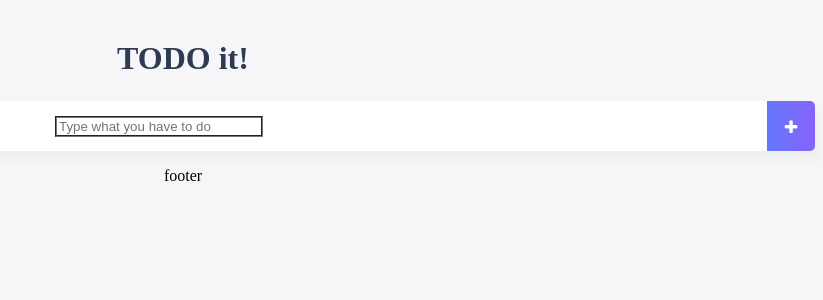
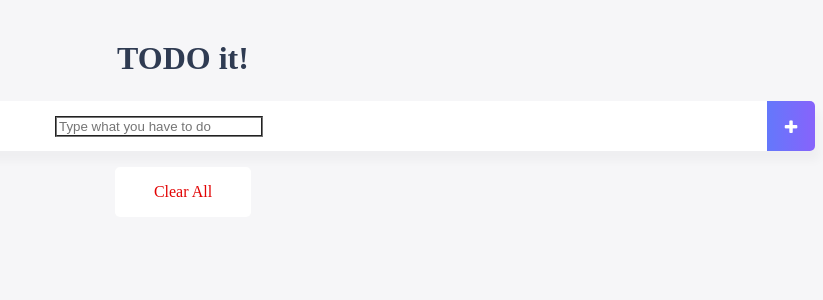
Before and after one commit to devmei/vue-todo, a Vue app: page / in a window 1280 px wide. Shown: the top 300 px of the page, without its empty margins (457-1280 px from the left). Built offline with nearby package versions, Linux system fonts and the light colour scheme.

Commit message:
06-4 컴포넌트 내용 구현하기 - TodoFooter 컴포넌트

```diff
--- a/src/components/TodoFooter.vue
+++ b/src/components/TodoFooter.vue
@@ -1,10 +1,31 @@
 <template>
-  <div>footer</div>
+  <div class="clearAllContainer">
+    <span class="clearAllBtn" @click="clearTodo">Clear All</span>
+  </div>
 </template>
 
 <script>
-export default {}
+export default {
+  methods: {
+    clearTodo() {
+      localStorage.clear();
+    }
+  }
+}
 </script>
 
 <style>
+.clearAllContainer {
+  width: 8.5rem;
+  height: 50px;
+  line-height: 50px;
+  background-color: white;
+  border-radius: 5px;
+  margin: 0 auto;
+}
+
+.clearAllBtn {
+  color: #e20303;
+  display: black;
+}
 </style>
```
